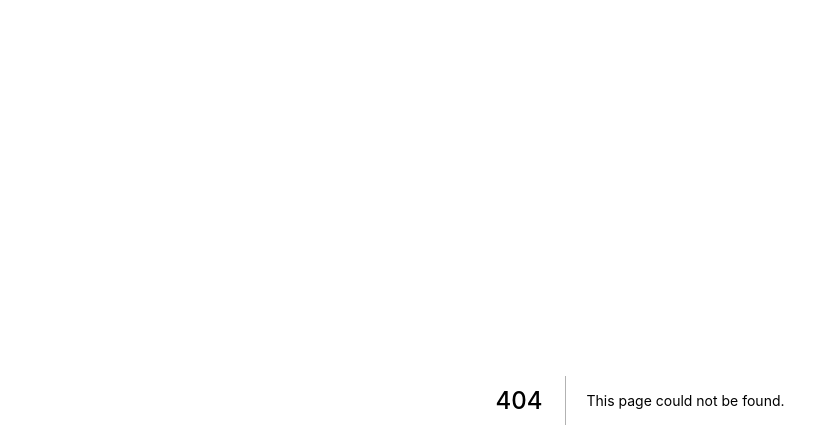
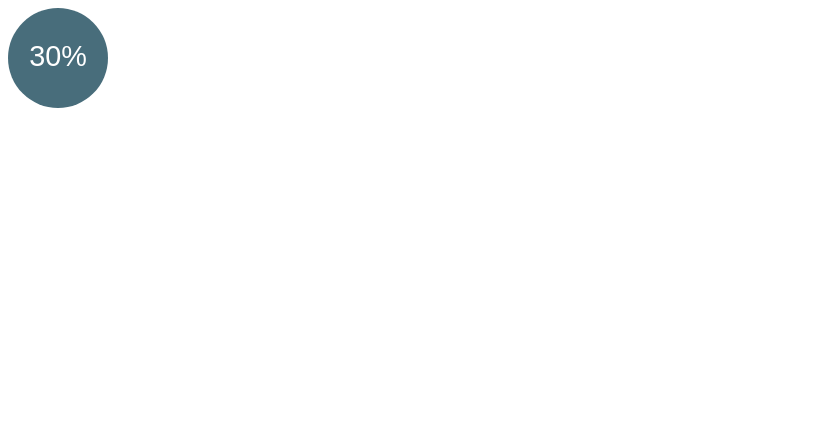
Before and after one commit to goldenshun/dv-playground, a Next.js app: page /percent-circle in a window 1280 px wide. Before the commit this address had no page. Shown: the top 448 px of the page, without its empty margins (0-839 px from the left). Built offline with nearby package versions, Linux system fonts and the light colour scheme.

Commit message:
Percent Circle

```diff
--- /dev/null
+++ b/components/PercentCircle.js
@@ -0,0 +1,25 @@
+const PercentCircle = (props) => {
+  const { text, ...rest } = props;
+
+  return (
+    <svg viewBox="0 0 100 100" width="100" height="100" {...rest}>
+      <circle
+        cx="50%"
+        cy="50%"
+        r="50"
+      />
+      <text
+        x="50%"
+        y="50%"
+        textAnchor="middle"
+        alignmentBaseline="middle"
+        fill="#fff"
+        fontFamily="Arial, Helvetica, sans-serif"
+        fontSize="1.8rem"
+      >
+        { text }
+      </text>
+    </svg>
+  );
+};
+export default PercentCircle;
--- a/pages/index.js
+++ b/pages/index.js
@@ -1,5 +1,9 @@
+import Link from 'next/link';
+
 const Index = () => (
-  <div>Welcome to dv-playground</div>
+  <div>
+    <Link href="/percent-circle"><a>Percent Circle</a></Link>
+  </div>
 );
 
 export default Index;
--- /dev/null
+++ b/pages/percent-circle.js
@@ -0,0 +1,9 @@
+import PercentCircle from '../components/PercentCircle';
+
+const PercentCirclePage = () => (
+  <div>
+    <PercentCircle fill="#486D7B" text="30%" />
+  </div>
+);
+
+export default PercentCirclePage;
```
